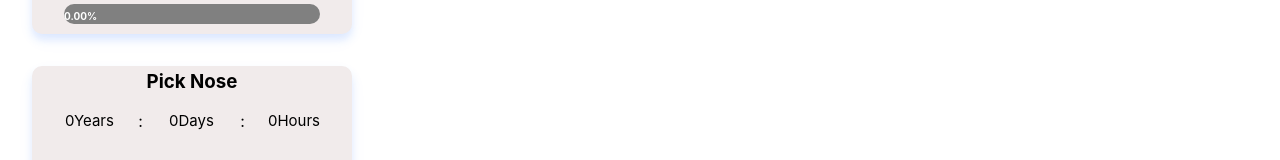
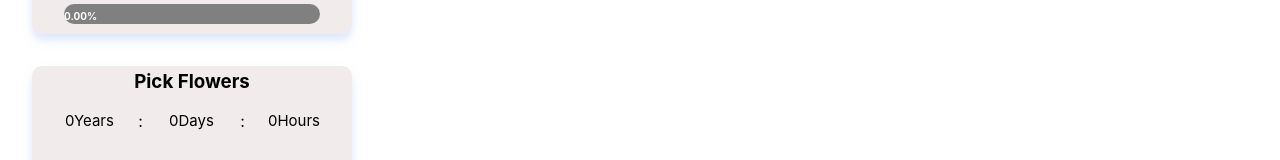
Before and after one commit to Nitsua28/Maintainance-App, a React (Create React App) app in the folder maintainance-app/: page / in a window 1280 px wide. Shown: the part 690-850 px from the top of the page. Built offline with nearby package versions, Linux system fonts and the light colour scheme; the HTML template or start-up script is replaced by a standard one.

Commit message:
Clean up

```diff
--- a/maintainance-app/src/components/CardsContainer.js
+++ b/maintainance-app/src/components/CardsContainer.js
@@ -27,7 +27,7 @@
         {id:'first', n:'Bananas', y: 0, d: 5, h: 0, m: 0, s:0},
         {id:'second', n:'Potatos', y: 0, d: 14, h: 0, m: 0, s:0},
         {id:'third', n:'Rice', y: 5, d: 0, h: 0, m: 0, s:0},
-        {id:'fourth', n:'Pick Nose', y: 0, d: 0, h: 0, m: 1, s:0}
+        {id:'fourth', n:'Pick Flowers', y: 0, d: 0, h: 0, m: 1, s:0}
     ]
 
     const reRenderCards=() =>{
--- a/maintainance-app/src/index.js
+++ /dev/null
@@ -1,17 +0,0 @@
-import React from 'react';
-import ReactDOM from 'react-dom';
-import './index.css';
-import App from './App';
-import reportWebVitals from './reportWebVitals';
-
-ReactDOM.render(
-  <React.StrictMode>
-    <App />
-  </React.StrictMode>,
-  document.getElementById('root')
-);
-
-// If you want to start measuring performance in your app, pass a function
-// to log results (for example: reportWebVitals(console.log))
-// or send to an analytics endpoint. Learn more: https://bit.ly/CRA-vitals
-reportWebVitals();
--- a/maintainance-app/src/reportWebVitals.js
+++ /dev/null
@@ -1,13 +0,0 @@
-const reportWebVitals = onPerfEntry => {
-  if (onPerfEntry && onPerfEntry instanceof Function) {
-    import('web-vitals').then(({ getCLS, getFID, getFCP, getLCP, getTTFB }) => {
-      getCLS(onPerfEntry);
-      getFID(onPerfEntry);
-      getFCP(onPerfEntry);
-      getLCP(onPerfEntry);
-      getTTFB(onPerfEntry);
-    });
-  }
-};
-
-export default reportWebVitals;
```
Also changed, not shown: maintainance-app/public/index.html (+1 -21 lines), maintainance-app/src/setupTests.js (deleted, +0 -5 lines).
